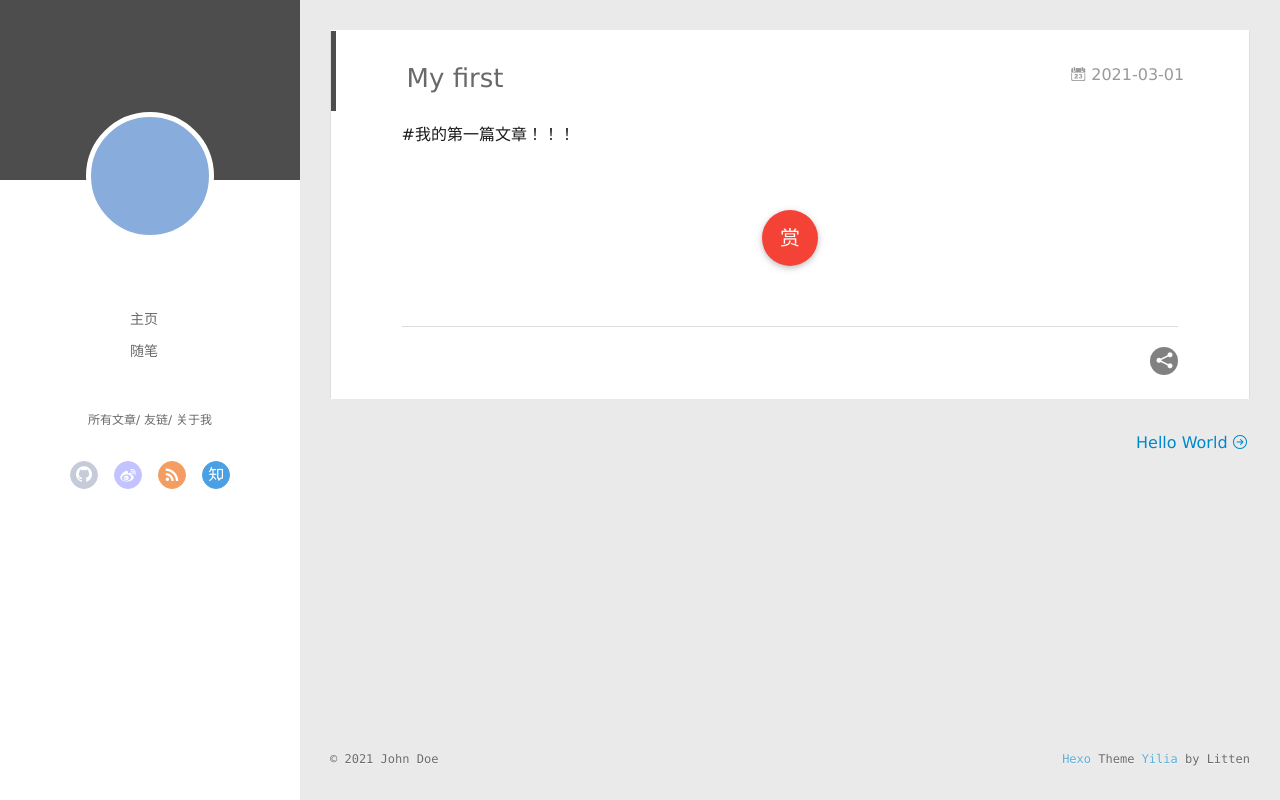
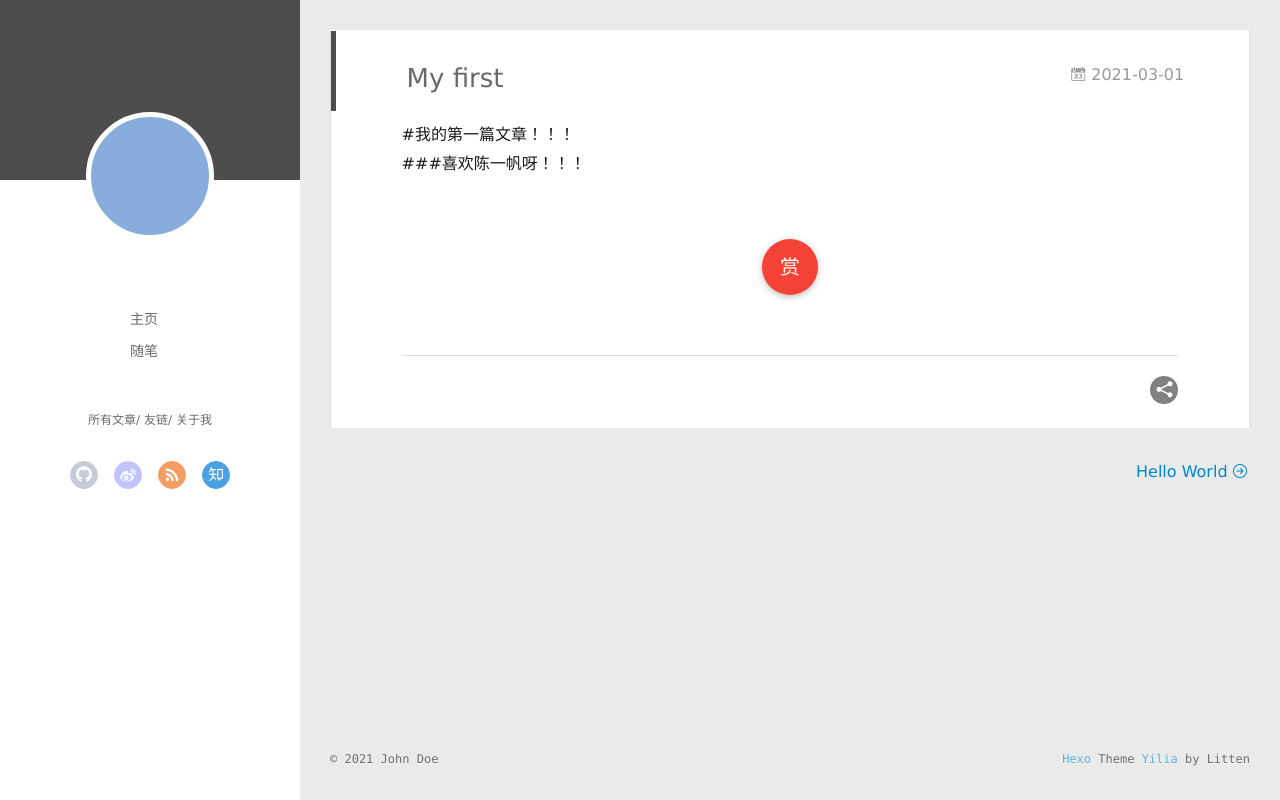
Before and after one commit to maltose868/maltose868.github.io, a plain HTML site: page 2021/03/01/My-first/index.html in a window 1280 px wide. Drawn offline with Linux system fonts and the light colour scheme; no server answers.

Commit message:
Site updated: 2021-03-01 20:50:48

```diff
--- a/2021/03/01/My-first/index.html
+++ b/2021/03/01/My-first/index.html
@@ -8,15 +8,15 @@
   <link rel="dns-prefetch" href="http://example.com">
   <title>My first | Hexo</title>
   <meta name="viewport" content="width=device-width, initial-scale=1, maximum-scale=1">
-  <meta name="description" content="#我的第一篇文章！！！">
+  <meta name="description" content="#我的第一篇文章！！！###喜欢陈一帆呀！！！">
 <meta property="og:type" content="article">
 <meta property="og:title" content="My first">
 <meta property="og:url" content="http://example.com/2021/03/01/My-first/index.html">
 <meta property="og:site_name" content="Hexo">
-<meta property="og:description" content="#我的第一篇文章！！！">
+<meta property="og:description" content="#我的第一篇文章！！！###喜欢陈一帆呀！！！">
 <meta property="og:locale" content="en_US">
 <meta property="article:published_time" content="2021-03-01T11:37:43.000Z">
-<meta property="article:modified_time" content="2021-03-01T11:44:41.905Z">
+<meta property="article:modified_time" content="2021-03-01T12:50:18.646Z">
 <meta property="article:author" content="John Doe">
 <meta name="twitter:card" content="summary">
 
@@ -174,7 +174,7 @@
 
     <div class="article-entry" itemprop="articleBody">
 
-        <p>#我的第一篇文章！！！</p>
+        <p>#我的第一篇文章！！！<br>###喜欢陈一帆呀！！！</p>
 
 
 
```
Also changed, not shown: index.html (+1 -1 lines).
